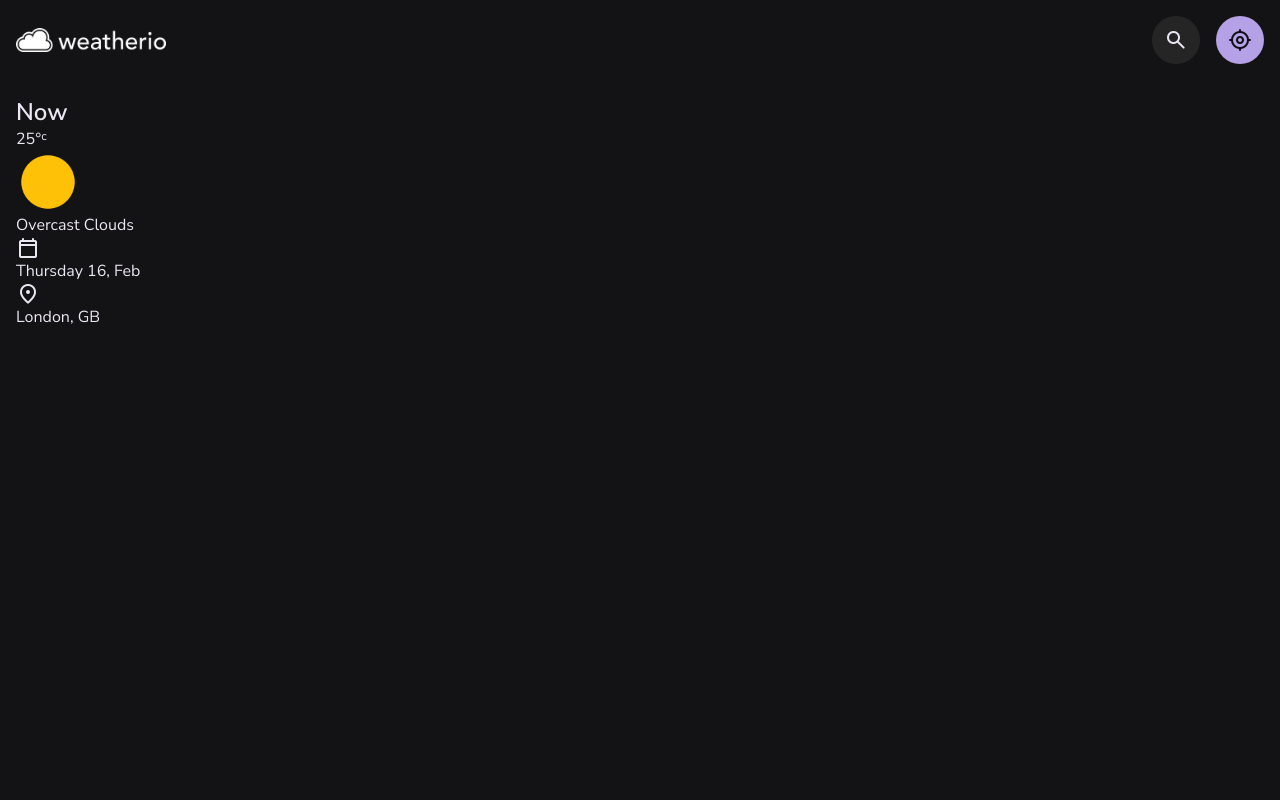
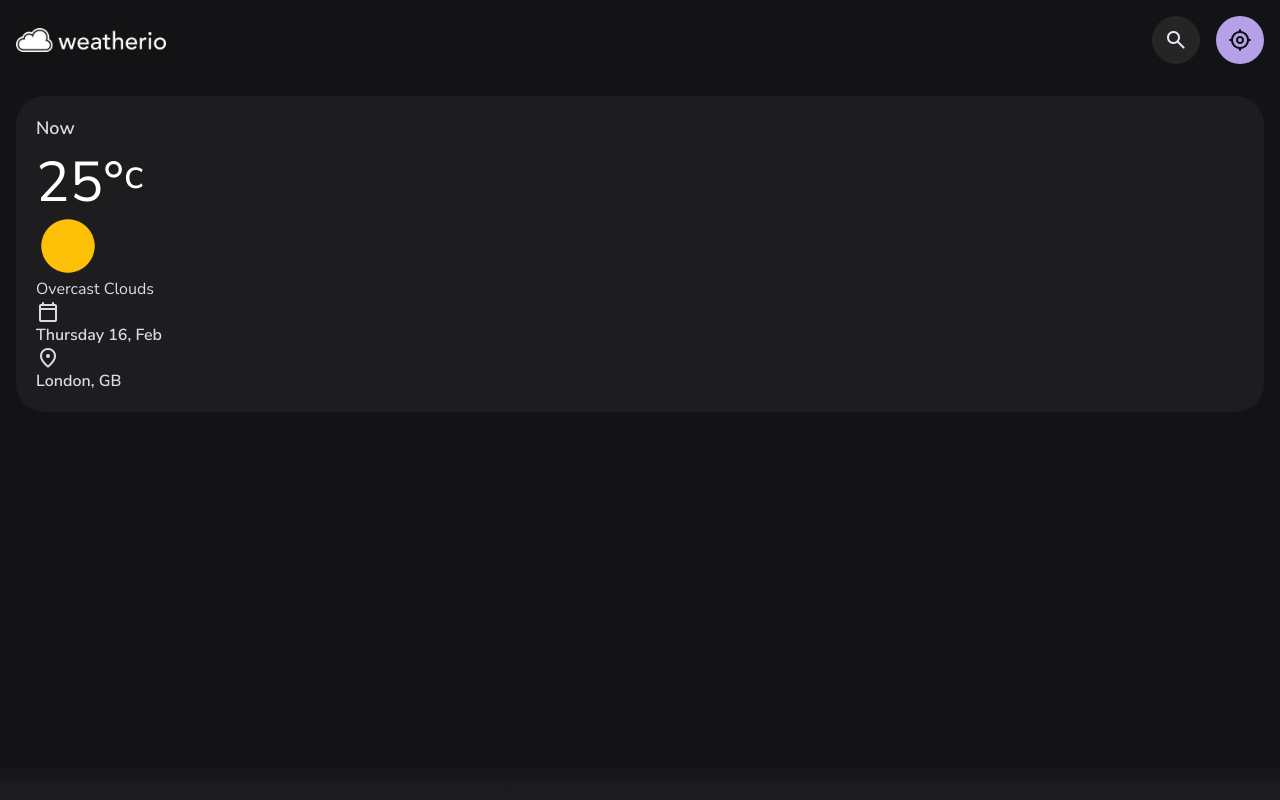
Before and after one commit to yarasa27/Real-time-Weather-App, a plain HTML site: page index.html in a window 1280 px wide. Drawn offline with Linux system fonts and the light colour scheme.

Commit message:
main/CSS

```diff
--- a/assets/css/style.css
+++ b/assets/css/style.css
@@ -227,6 +227,50 @@ body{
   cursor: not-allowed;
 }
 .btn-primary[disabled]::before{ display: none; }
+.card{
+  background-color: var(--surface);
+  color: var(--on-surface);
+}
+.card-lg{
+  border-radius: var(--radius-28);
+  padding: 20px;
+}
+.card-sm{
+  border-radius: var(--radius-16);
+  padding: 16px;
+}
+.heading{
+  color: var(--white);
+  font-size: var(--heading);
+  line-height: 1.1;
+}
+.title-1{
+  font-size: var(--title-1);
+}
+.title-2{
+  font-size: var(--title-2);
+  margin-block-end: 12px;
+}
+.title-3{
+  font-size: var(--title-3);
+  font-weight: var(--weight-semiBold);
+}
+.body-1{
+  font-size: var(--body-1);
+}
+.body-2{
+  font-size: var(--body-2);
+  font-weight: var(--weight-semiBold);
+}
+.body-3{
+  font-size: var(--body-3);
+}
+.label-1{
+  font-size: var(--label-1);
+}
+.label-2{
+  font-size: var(--label-2);
+}
 
 /*-----------------------------------*\
   #HEADER
@@ -329,6 +373,47 @@ body{
   box-shadow: none;
 }
 /*-----------------------------------*\
+  #MAIN
+\*-----------------------------------*/
+main{
+  height: calc(100vh - 80px);
+  height: calc(100svh - 80px); /* for mobile browser*/
+}
+article.container{
+  position: relative;
+  display: grid;
+  grid-template-columns: minmax(0, 1fr);
+  gap: 20px;
+  height: 100%;
+  overflow-y: auto;
+  overflow-y: overlay;
+}
+article.container::-webkit-scrollbar-thumb{
+  background-color: transparent;
+}
+article.container:is(:hover, :focus-within)::-webkit-scrollbar-thumb{
+  background-color: var(--white-alpha-8);
+}
+article.container::-webkit-scrollbar-button{
+  height: 10px;
+}
+article.container::before{
+  content: "";
+  position: fixed;
+  bottom: 0;
+  width: 100%;
+  height: 40px;
+  background-image: var(--gradient-1);
+  pointer-events: none;
+  z-index: 1;
+}
+.section:not(:last-child) {
+  margin-block-end: 16px;
+}
+
+
+
+/*-----------------------------------*\
   #CURRENT WEATHER
 \*-----------------------------------*/
 
```
